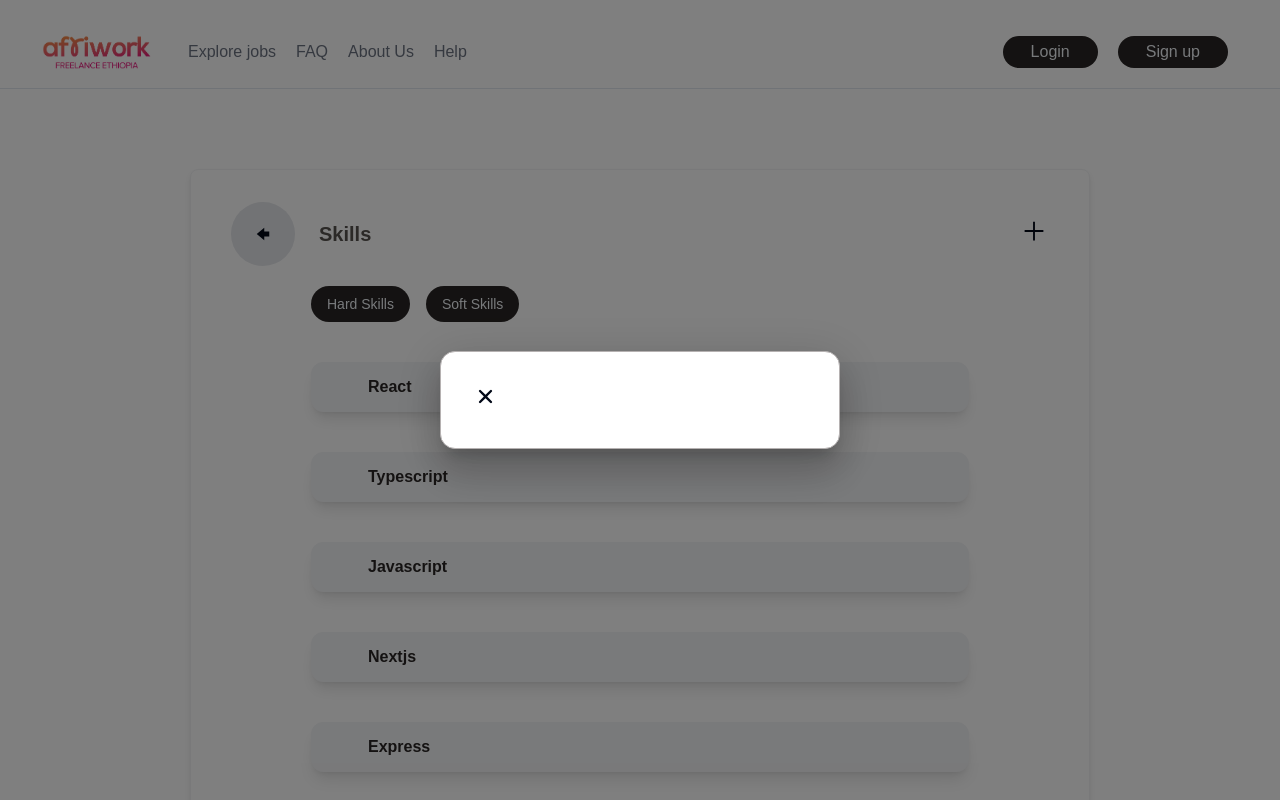
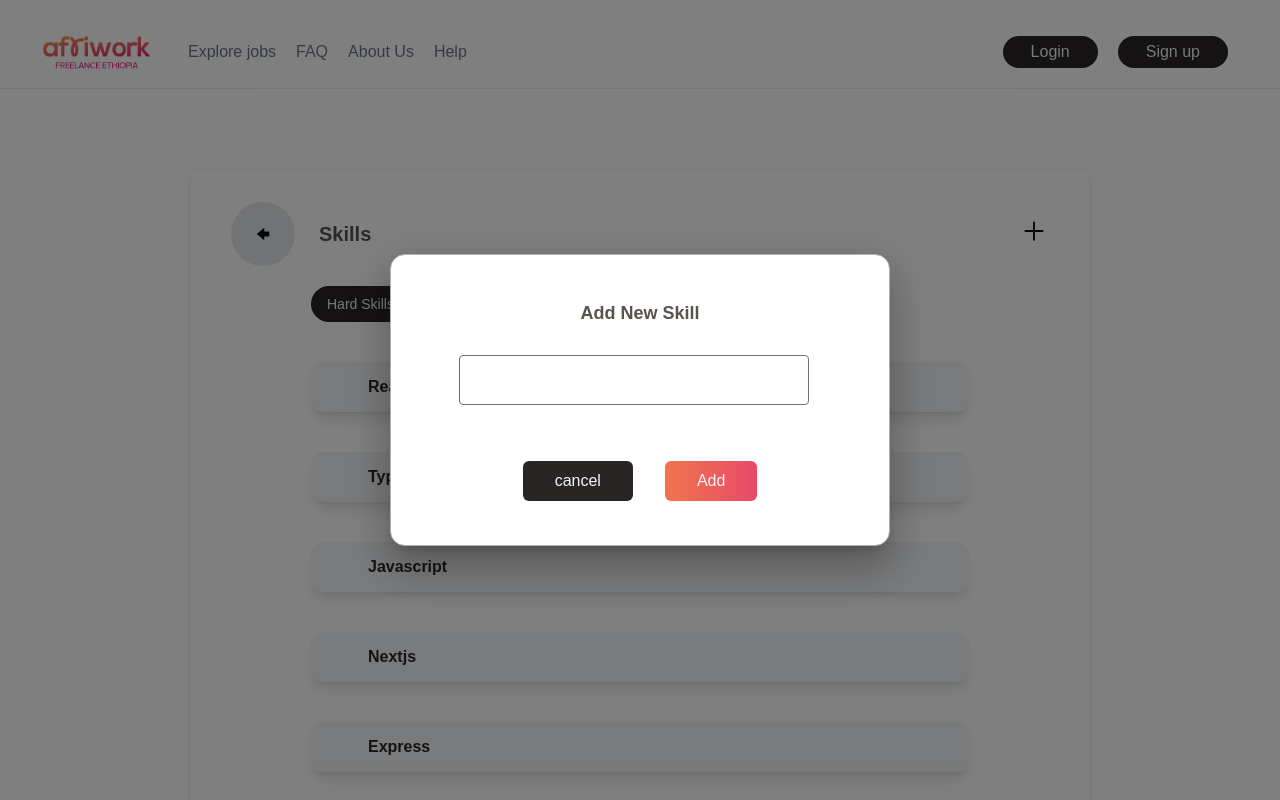
Before and after one commit to hariyebk/freelance-ethiopia-clone, a React (Vite) app: page /profile/1/edit-skills in a window 1280 px wide. Both pictures are taken after a click on the button 1034 px from the left and 230 px from the top of the page. Built offline with nearby package versions, Linux system fonts and the light colour scheme.

Commit message:
Modal for adding a new skill

```diff
--- a/src/shared/PopOver.tsx
+++ b/src/shared/PopOver.tsx
@@ -1,12 +1,12 @@
 import { Box, Modal} from "@mui/material";
-import { IoClose } from "react-icons/io5";
 
 const style = {
     position: 'absolute',
     top: '50%',
     left: '50%',
     transform: 'translate(-50%, -50%)',
-    width: 400,
+    width: "80%",
+    maxWidth: 500,
     bgcolor: 'background.paper',
     border: '1px solid #b5b1b1',
     borderRadius: "15px",
@@ -25,11 +25,17 @@ export default function PopOver({open, handleClose}: ModalProps) {
             onClose={handleClose}
             aria-labelledby="modal-modal-title"
             aria-describedby="modal-modal-description"
+            className="focus:border-none"
             >
             <Box sx={style}>
-                <button className="" onClick={handleClose}>
-                    <IoClose style = {{fontSize: "25px"}}  />
-                </button>
+                <form className="w-full px-5 py-3">
+                    <label className="mx-auto flex justify-center text-lg text-stone-600 text-center font-palanquin font-bold"> Add New Skill </label>
+                    <input type="search" className="max-lg:w-[280px] w-[350px] ml-4 mt-7 border border-gray-500 focus:border-none px-4 py-3 rounded" />
+                    <div className="mt-14 flex items-center justify-center gap-8">
+                        <button className="px-8 py-2 rounded-md bg-stone-800 text-slate-100 font-palanquin" onClick={handleClose}> cancel </button>
+                        <button className="px-8 py-2 rounded-md bg-gradient-to-r from-primary to-secondary text-slate-100 font-palanquin"> Add </button>
+                    </div>
+                </form>
             </Box>
         </Modal>
     )
--- a/src/shared/Profile/EditPages/EditSkills.tsx
+++ b/src/shared/Profile/EditPages/EditSkills.tsx
@@ -28,7 +28,7 @@ export default function EditSkills() {
                             <h2 className="text-xl text-stone-600 font-palanquin font-semibold"> Skills </h2>
                         </div>
                         <div className="ml-8 cursor-pointer hover:text-primary">
-                            <button onClick={handleOpen}>
+                            <button onClick={handleOpen} className="focus:outline-none">
                                 <IoAddSharp style = {{fontSize: "30px"}} />
                             </button>
                             {/* MODAL */}
--- a/src/shared/pieces/Skill.tsx
+++ b/src/shared/pieces/Skill.tsx
@@ -7,7 +7,7 @@ export default function Skill({skill}: SkillProps) {
     return (
         <section className=" max-lg:mt-5 mt-10 lg:mx-20 rounded-xl bg-gray-100 border border-gray-100 shadow-lg px-7 py-3">
             <form className="flex items-center">
-                <input value={skill} className="w-[500px] bg-gray-100 outline-none focus:outline-none text-left text-base text-stone-800 font-palanquin font-semibold px-7" />
+                <input defaultValue={skill} className="w-[500px] bg-gray-100 outline-none focus:outline-none text-left text-base text-stone-800 font-palanquin font-semibold px-7" />
             </form>
         </section>
     )
```
